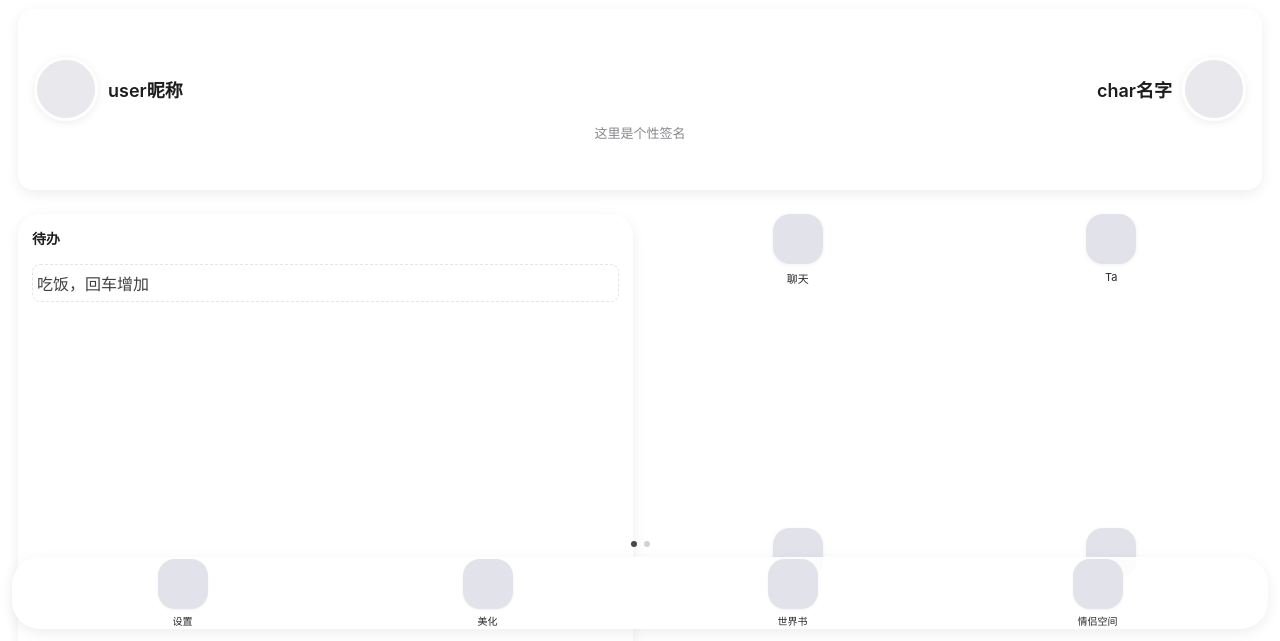
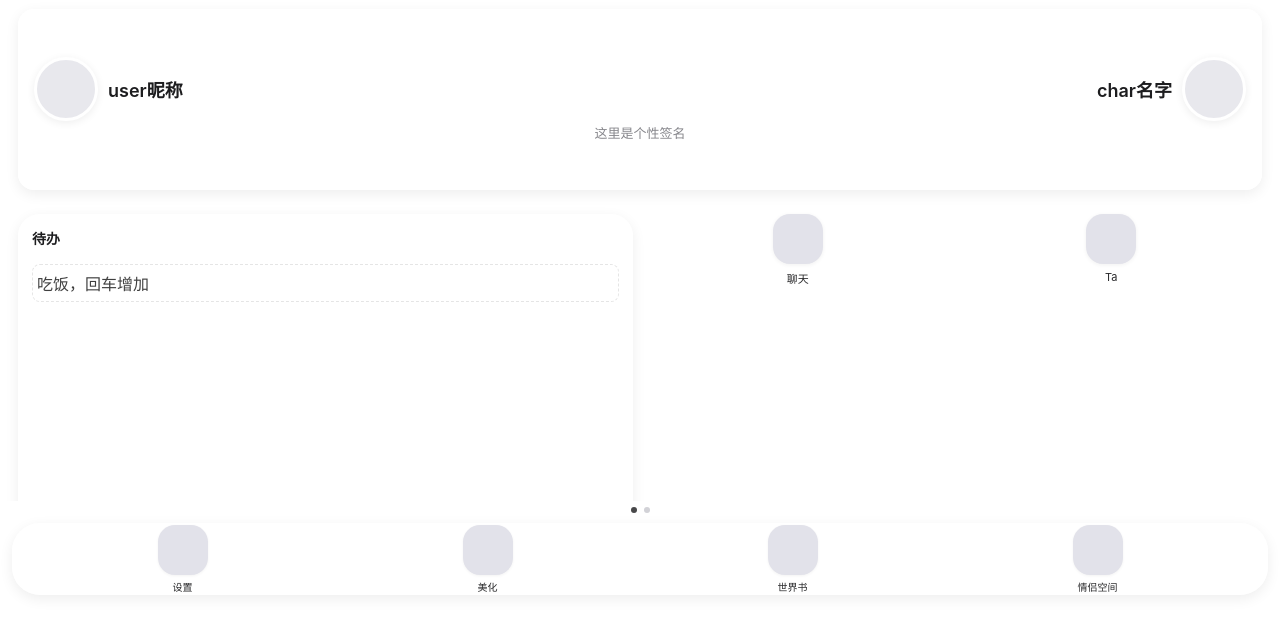
Before and after one commit to qilily740/-, a plain HTML site: page index.html in a window 1280 px wide. Shown: the part 159-800 px from the top of the page. Drawn offline with Linux system fonts and the light colour scheme.

Commit message:
Update style.css

```diff
--- a/style.css
+++ b/style.css
@@ -15,22 +15,6 @@ html {
   overflow: hidden; /* 🔥整个html禁止滚动 */
 }
 
-.desktop-scroll-wrap {
-  position:absolute;
-  top:0;
-  left:0;
-  width:100%;
-  /* 高度：视口总高度 减去Dock+圆点所占底部全部空间 */
-  height: calc(100dvh - 0px) !important;
-  overflow-x:auto;
-  overflow-y:hidden;
-  background:transparent !important;
-}
-.desktop-page {
-  background: transparent !important;
-}
-
-
 body{
   background-color: #ffffff;
   width:100vw;
@@ -40,11 +24,11 @@ body{
 }
 /* 横向滑动桌面容器 */
 .desktop-scroll-wrap{
-  height: calc(100vh - 94px);
+  height: calc(100vh - 140px);
   display:flex;
   overflow-x:auto; /* ✅只允许内部横向左右滑桌面页面 */
   scroll-snap-type:x mandatory;
-  background:#ffffff;
+  background:none;
   scrollbar-width:none;
 }
 .desktop-scroll-wrap::-webkit-scrollbar{
@@ -260,7 +244,7 @@ body{
   display:flex;
   justify-content:center;
   gap:7px;
-  padding-top:700px;
+  padding-top:6px;
   position:relative;
   z-index:2;
 }
@@ -282,7 +266,7 @@ body{
   display:flex;
   justify-content:space-around;
   align-items:center;
-  margin: 10px 12px 22px 12px;
+  margin: 10px 12px 32px 12px;
   padding:0 18px;
   position:relative;
   z-index:2;
```
